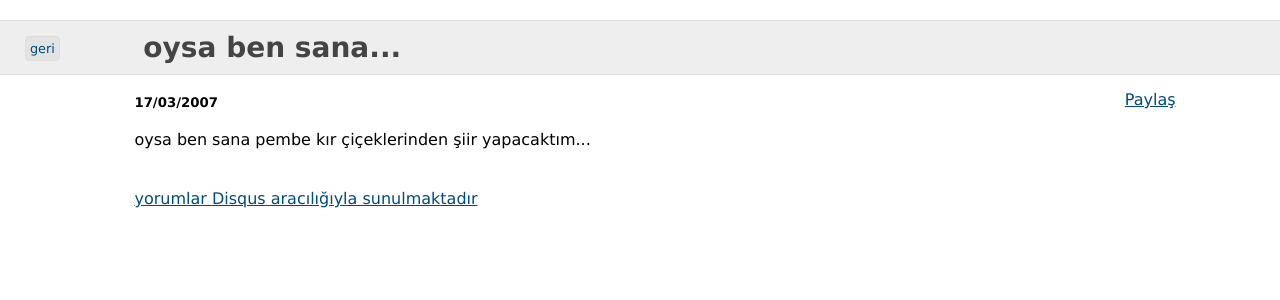
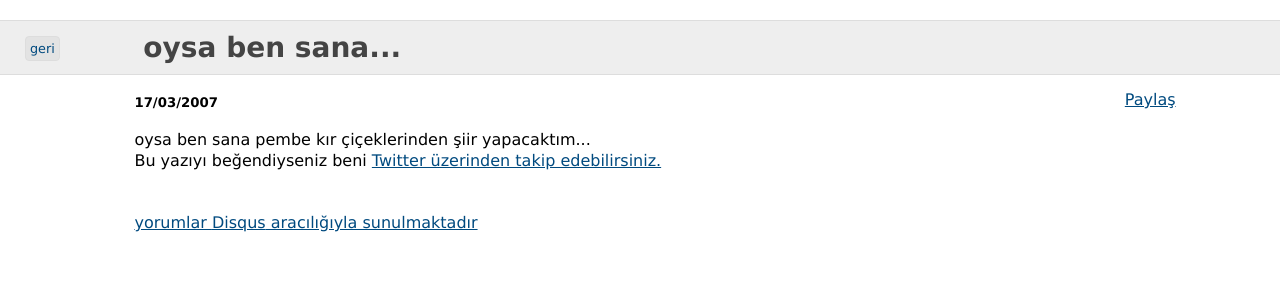
Before and after one commit to fehmicansaglam/fehmicansaglam.github.com, a Jekyll site: the page built from _posts/2007-03-17-oysa-ben-sana.html, in a window 1280 px wide. Shown: the top 300 px of the page. Built offline with Jekyll 4.4.1, drawn with Linux system fonts in a browser that asks for light colours; comment, search, counter and statistics services are not loaded.

Commit message:
Add Twitter link to post layout

```diff
--- a/_layouts/post.html
+++ b/_layouts/post.html
@@ -9,7 +9,7 @@
 </head>
 <title>{{ page.title }}</title>
 <div id="title"><a href="/" id="home">geri</a><h1>{{ page.title  | xml_escape }}</h1></div>
-<div id="a"><h5 id="date">{{ page.date | date: "%d/%m/%Y" }}</h5><div id="share"><a href="https://twitter.com/share" class="twitter-share-button" data-via="fehmicansaglam" data-lang="tr" data-size="large">Paylaş</a></div>{{ content }}</div>
+<div id="a"><h5 id="date">{{ page.date | date: "%d/%m/%Y" }}</h5><div id="share"><a href="https://twitter.com/share" class="twitter-share-button" data-via="fehmicansaglam" data-lang="tr" data-size="large">Paylaş</a></div>{{ content }}<p>Bu yazıyı beğendiyseniz beni <a href="http://twitter.com/fehmicansaglam">Twitter üzerinden takip edebilirsiniz.</a></p></div>
 <div id="comments" class="section">
   <div id="disqus_thread"></div>
   <a href="http://disqus.com" class="dsq-brlink attribution">yorumlar <span class="logo-disqus">Disqus</span> aracılığıyla sunulmaktadır</a>
--- a/_posts/2013-09-23-git-arayuz-tig.html
+++ b/_posts/2013-09-23-git-arayuz-tig.html
@@ -62,5 +62,3 @@ Status görünümünde <code>C</code> tuşuna bastığınızda commit mesajı ya
 <p>
 Uygulama kısayollarını bir anda öğrenmenin çok kolay olmadığının farkındayım. Ayrıca bahsetmediğim kısayollar ne yazık ki bahsedebildiklerimden daha fazla. Bu sebeple <code>h</code> tuşu ile açılan help view en büyük yardımcınız olacaktır. <a href="http://jonas.nitro.dk/tig/manual.html">Tig kullanım kılavuzunu</a> da en az bir kere okumanızı tavsiye ederim. <code>y</code> tuşu ile stash görünümüne ulaşabileceğinizi de hatırlatarak Tig kullanımında başarılar diliyorum. Yorumlarınızı her zaman ilgi ile beklemekteyim.
 </p>
-
-<p>Bu yazıyı beğendiyseniz beni <a href="http://twitter.com/fehmicansaglam">Twitter üzerinden takip edebilirsiniz.</a></p>
```
